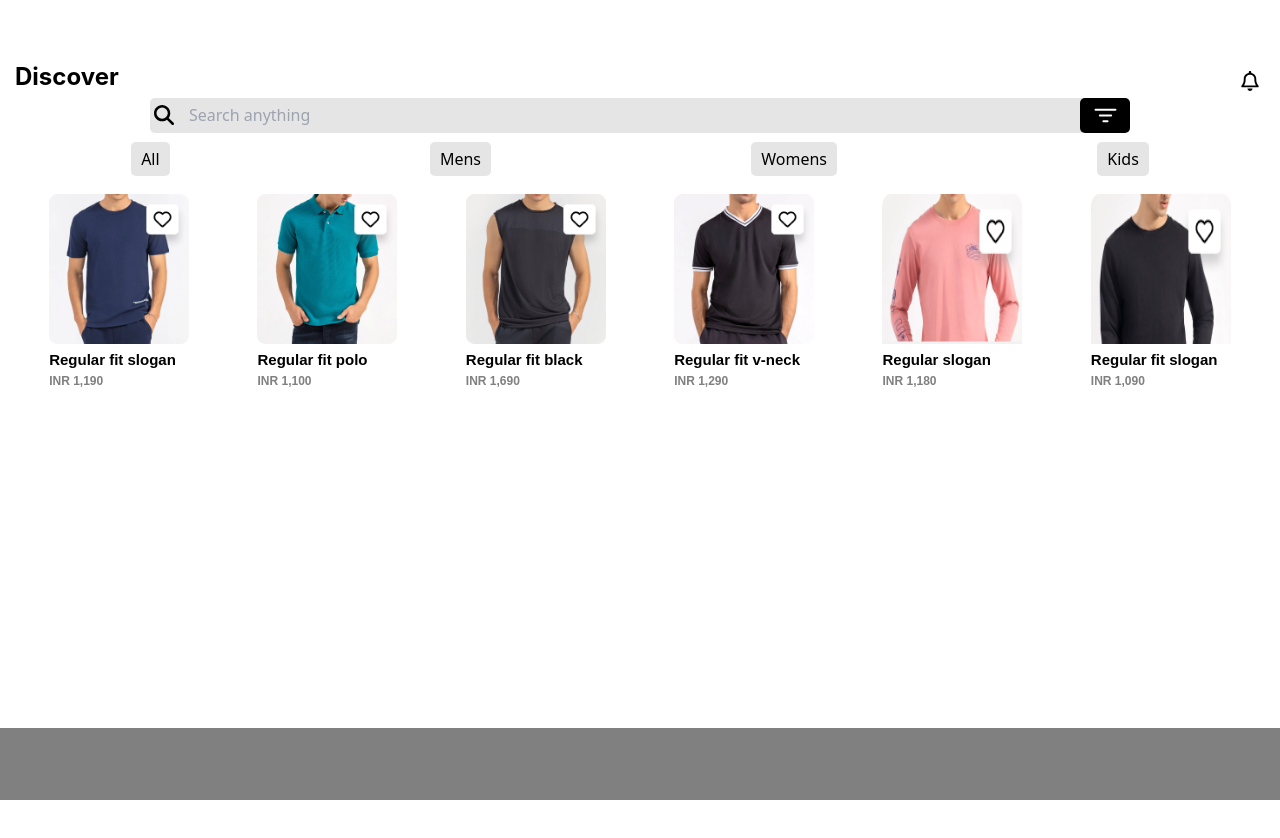
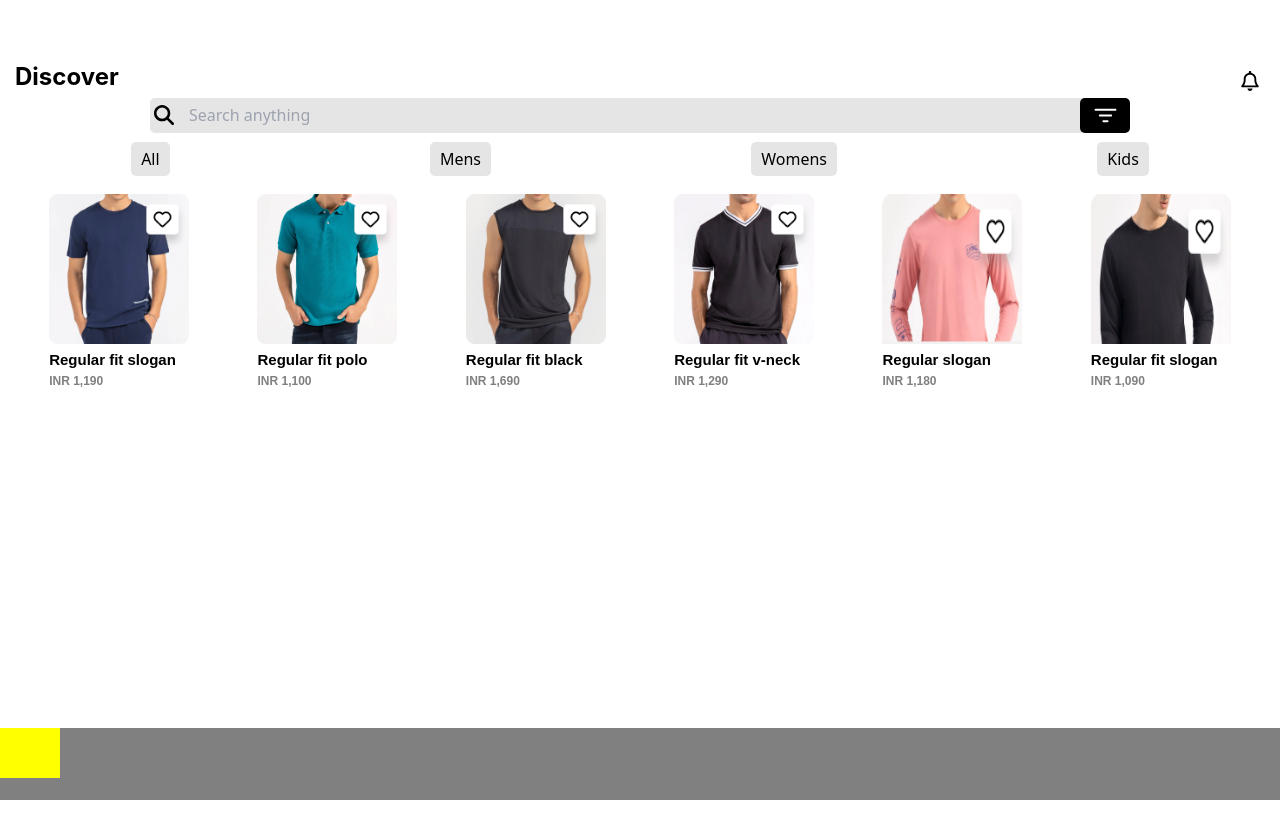
Before and after one commit to saimohansattari/DiscoveryMall, a React (Create React App) app: page / in a window 1280 px wide. Shown: the top 838 px of the page. Built offline with nearby package versions, Linux system fonts and the light colour scheme.

Commit message:
features added

```diff
--- a/src/components/styled.components.jsx
+++ b/src/components/styled.components.jsx
@@ -103,6 +103,12 @@ export const MenuNavbar = styled.div`
   bottom: 0;
 `;
 
+export const MenubtnDiv = styled.div`
+  width: 60px;
+  height: 50px;
+  background-color: yellow;
+`;
+
 //Navbar pages Styled Components
 export const MainSection = styled.div`
   width: 100vw;
--- a/src/pages/homepage/Home.jsx
+++ b/src/pages/homepage/Home.jsx
@@ -5,6 +5,7 @@ import {
   HomeIcon,
   MainHeader,
   MenuNavbar,
+  MenubtnDiv,
   Notification,
   SearchBox,
   SearchNavbar,
@@ -55,7 +56,9 @@ function Home() {
       </Router>
 
       {/* MenuNavbar */}
-      <MenuNavbar></MenuNavbar>
+      <MenuNavbar>
+        <MenubtnDiv></MenubtnDiv>
+      </MenuNavbar>
     </>
   );
 }
```
